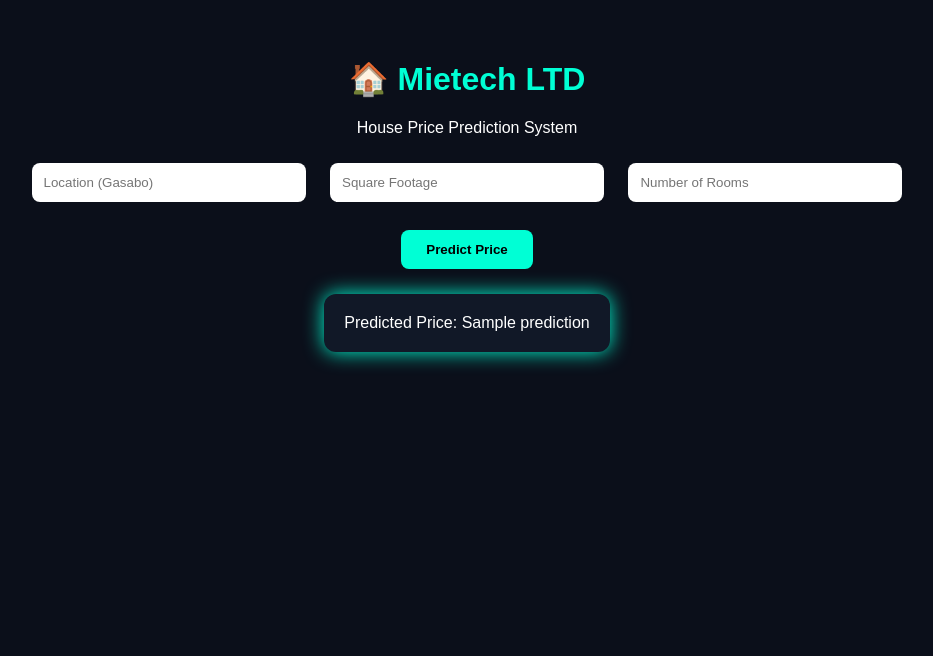
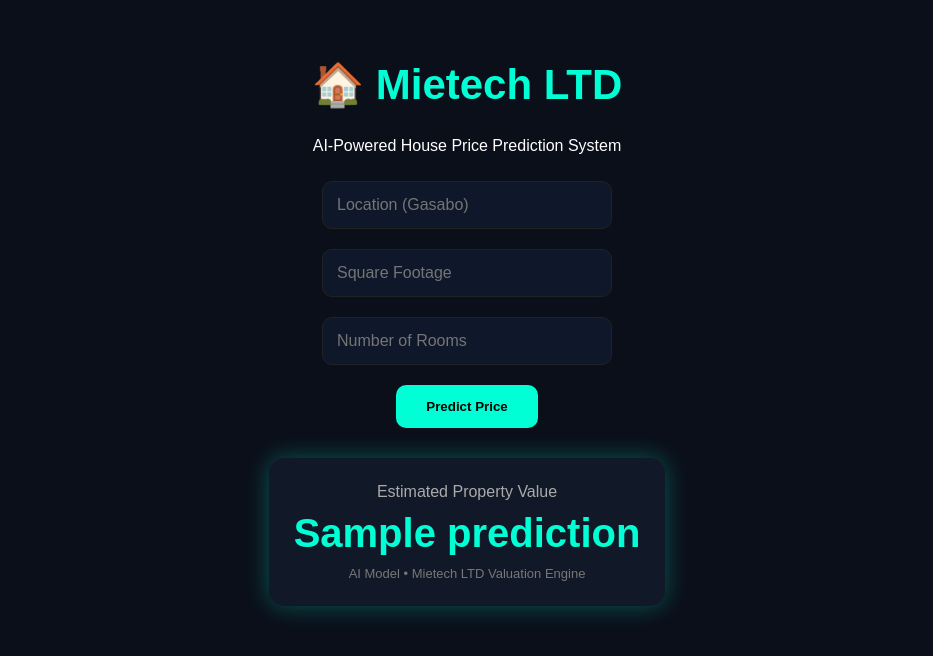
Before and after one commit to kennybruce245/matchmind, a Flask app: template templates/index.html in a window 1280 px wide. Shown: the top 656 px of the page, without its empty margins (173-1106 px from the left). Run offline with Flask 3, Linux system fonts and the light colour scheme; the template is opened without the code that fills it: most values are stand-ins (such as "Sample title", 1, 10 or a date in 2020); parts of the project's set-up code (start-up, migrations or seed data) failed here and were passed over.

Commit message:
Upgraded Mietech AI with professional UI and formatted predictions

```diff
--- a/app.py
+++ b/app.py
@@ -19,19 +19,21 @@
             sqft = float(request.form["sqft"])
             rooms = float(request.form["rooms"])
 
-            # ML input
             features = np.array([[sqft, rooms]])
-
             price = model.predict(features)[0]
 
-            prediction = round(price, 2)
+            # PROFESSIONAL FORMATTING
+            prediction = f"${price:,.2f}"
 
-    except:
-        error = "Invalid input or server error"
+    except ValueError:
+        error = "Please enter valid numeric values."
+    except Exception:
+        error = "Server error. Please try again."
 
     return render_template("index.html",
                            prediction=prediction,
                            error=error)
 
+
 if __name__ == "__main__":
     app.run(debug=True)
--- a/templates/index.html
+++ b/templates/index.html
@@ -1,7 +1,7 @@
 <!DOCTYPE html>
 <html>
 <head>
-    <title>Mietech LTD - House Price Prediction</title>
+    <title>Mietech LTD - House Price AI</title>
 
     <style>
         body {
@@ -14,36 +14,68 @@
 
         h1 {
             color: #00ffd5;
+            font-size: 42px;
         }
 
         input {
-            padding: 12px;
+            padding: 14px;
             margin: 10px;
-            width: 250px;
-            border-radius: 8px;
-            border: none;
+            width: 260px;
+            border-radius: 10px;
+            border: 1px solid #222;
+            background: #0f172a;
+            color: white;
+            font-size: 16px;
+            outline: none;
+            transition: 0.3s;
+        }
+
+        input:focus {
+            border-color: #00ffd5;
+            box-shadow: 0 0 10px #00ffd5;
         }
 
         button {
-            padding: 12px 25px;
+            padding: 14px 30px;
             background: #00ffd5;
             border: none;
-            border-radius: 8px;
+            border-radius: 10px;
+            font-weight: bold;
             cursor: pointer;
-            font-weight: bold;
+            margin-top: 10px;
         }
 
         .card {
-            margin-top: 25px;
-            padding: 20px;
+            margin-top: 30px;
+            padding: 25px;
             background: #111827;
             display: inline-block;
-            border-radius: 12px;
-            box-shadow: 0 0 20px #00ffd5;
+            border-radius: 15px;
+            box-shadow: 0 0 25px rgba(0,255,213,0.3);
+            min-width: 300px;
+        }
+
+        .label {
+            font-size: 16px;
+            color: #aaa;
+        }
+
+        .price {
+            font-size: 40px;
+            font-weight: bold;
+            color: #00ffd5;
+            margin-top: 10px;
+        }
+
+        .footer {
+            margin-top: 10px;
+            font-size: 13px;
+            color: #777;
         }
 
         .error {
             color: red;
+            margin-top: 15px;
         }
     </style>
 </head>
@@ -51,27 +83,40 @@
 <body>
 
     <h1>🏠 Mietech LTD</h1>
-    <p>House Price Prediction System</p>
+    <p>AI-Powered House Price Prediction System</p>
 
     <form method="POST">
 
         <input name="location" placeholder="Location (Gasabo)" required>
+        <br>
+
         <input name="sqft" placeholder="Square Footage" required>
+        <br>
+
         <input name="rooms" placeholder="Number of Rooms" required>
-
-        <br><br>
+        <br>
 
         <button type="submit">Predict Price</button>
     </form>
 
     {% if prediction %}
-        <div class="card">
-            Predicted Price: {{ prediction }}
+    <div class="card">
+
+        <div class="label">Estimated Property Value</div>
+
+        <div class="price">
+            {{ prediction }}
         </div>
+
+        <div class="footer">
+            AI Model • Mietech LTD Valuation Engine
+        </div>
+
+    </div>
     {% endif %}
 
     {% if error %}
-        <p class="error">{{ error }}</p>
+        <div class="error">{{ error }}</div>
     {% endif %}
 
 </body>
```
Also changed, not shown: train_model.py (+3 -5 lines).
